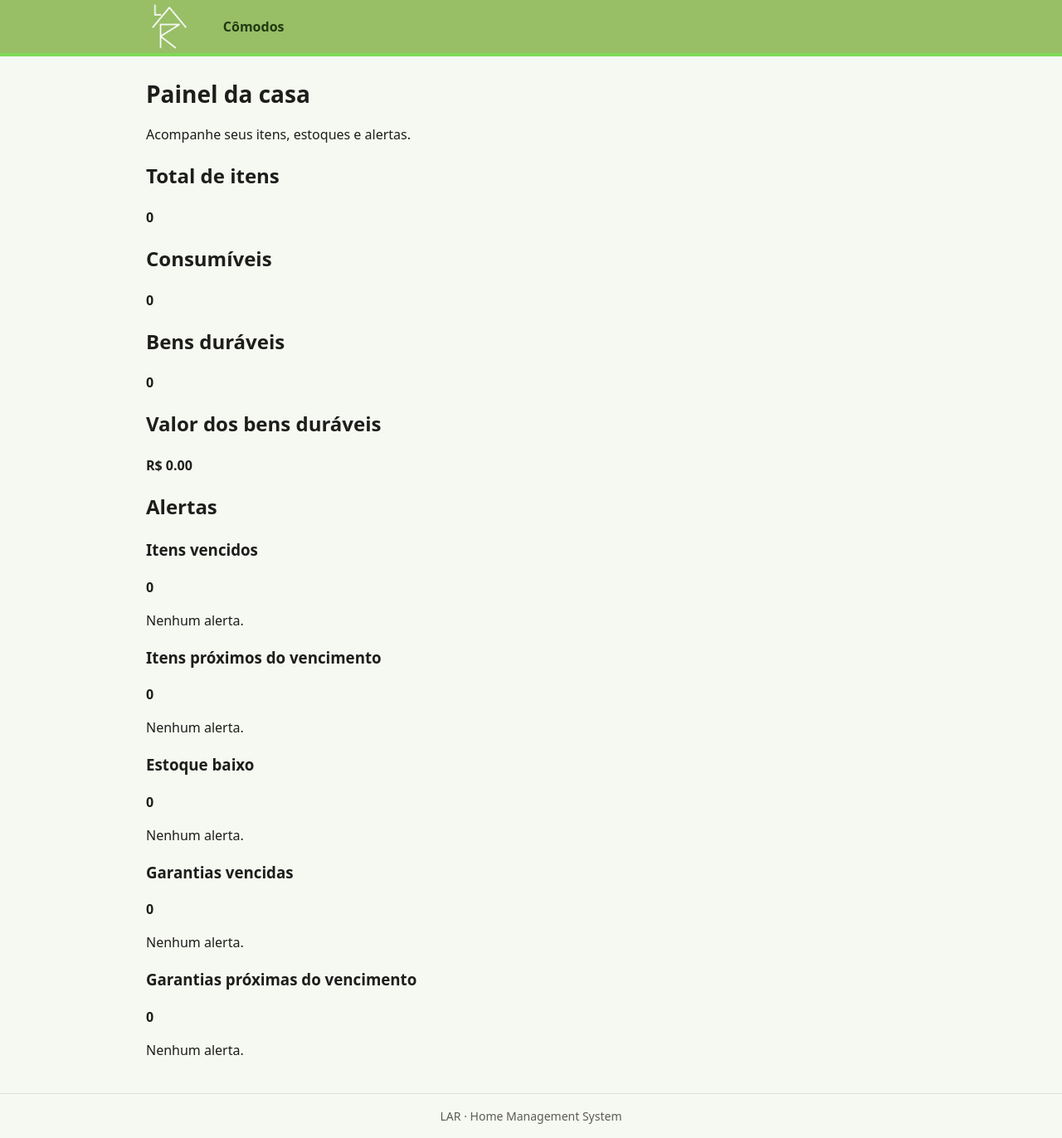
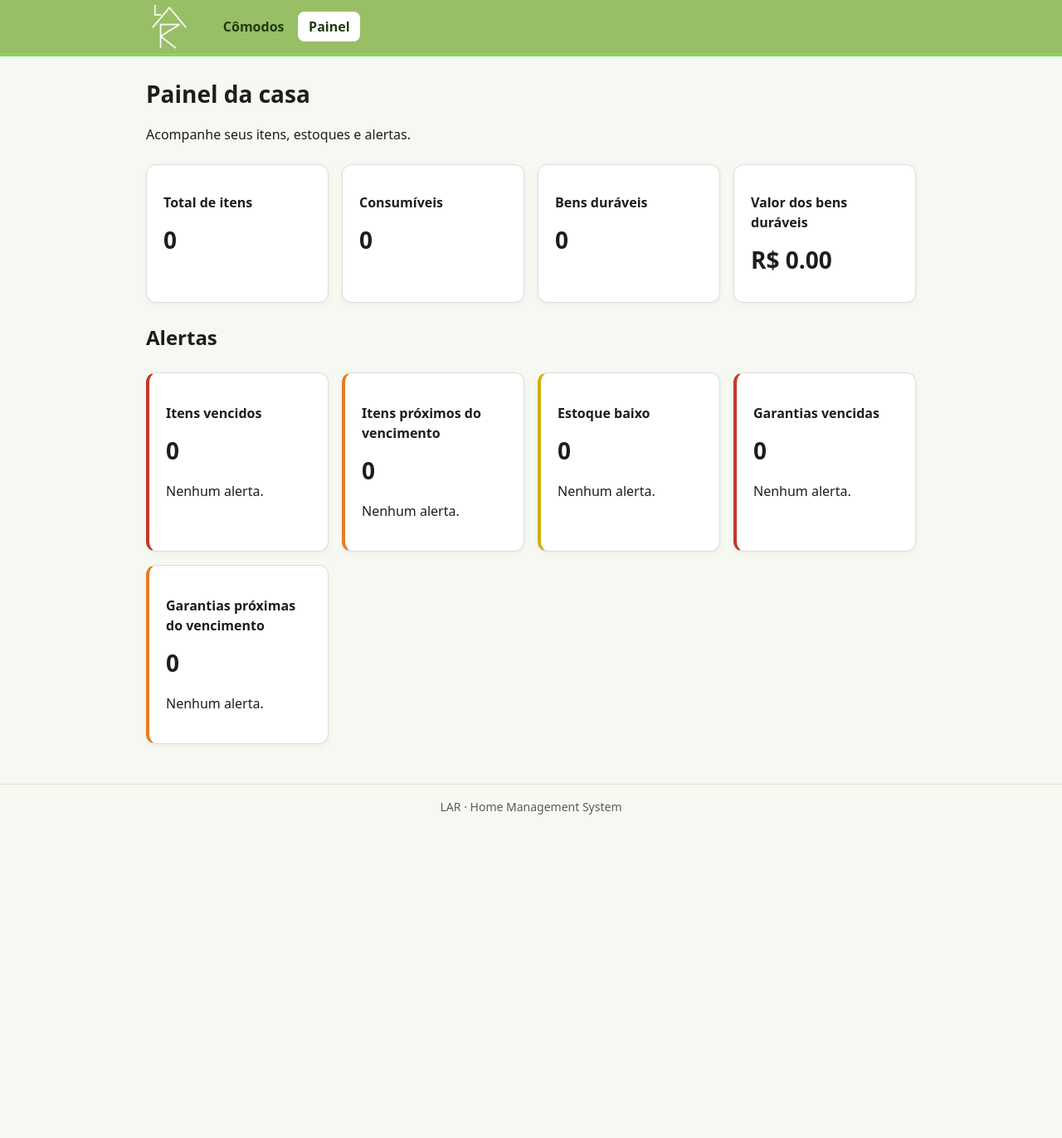
Before and after one commit to carlabferreira/LAR_Home_Management_System, a Flask app: page / in a window 1280 px wide. Shown: the whole page at 83% size. After the commit the page ends 982 px from the top, so only its background shows below. Run offline with Flask 3, Linux system fonts and the light colour scheme.

Commit message:
feat(dashboard): adiciona estilização dos cartoes e acesso pelo menu

```diff
--- a/app/static/css/style.css
+++ b/app/static/css/style.css
@@ -302,3 +302,49 @@ button:hover,
     font-size: 1.4rem;
   }
 }
+
+.dashboard-totais,
+.dashboard-alertas {
+    display: grid;
+    grid-template-columns: repeat(auto-fit, minmax(220px, 1fr));
+    gap: 16px;
+    margin: 24px 0;
+}
+
+.dashboard-card {
+    background: #ffffff;
+    border: 1px solid #dddddd;
+    border-radius: 12px;
+    padding: 20px;
+    box-shadow: 0 2px 6px rgba(0, 0, 0, 0.05);
+}
+
+.dashboard-card h2,
+.dashboard-card h3 {
+    font-size: 16px;
+    margin-bottom: 12px;
+}
+
+.dashboard-card strong {
+    font-size: 28px;
+    display: block;
+    margin-bottom: 10px;
+}
+
+.dashboard-card li {
+    margin-bottom: 6px;
+}
+
+#vencidos,
+#garantias_vencidas {
+    border-left: 4px solid #c0392b;
+}
+
+#vencendo,
+#garantias_vencendo {
+    border-left: 4px solid #e67e22;
+}
+
+#estoque_baixo {
+    border-left: 4px solid #d4ac0d;
+}
--- a/app/templates/base.html
+++ b/app/templates/base.html
@@ -14,7 +14,7 @@
 <body>
   <header class="topo">
     <div class="topo-conteudo">
-      <a class="marca" href="{{ url_for('rooms.listar') }}">
+      <a class="marca" href="{{ url_for('dashboard.index') }}">
         <img src="{{ url_for('static', filename='img/logo_marca.png') }}"
              alt="LAR · Home Management System" width="56" height="56">
       </a>
@@ -23,6 +23,14 @@
           <li>
             <a href="{{ url_for('rooms.listar') }}"
                {% if request.blueprint == 'rooms' %}class="ativo" aria-current="page"{% endif %}>Cômodos</a>
+          </li>
+          <li>
+              <a href="{{ url_for('dashboard.index') }}"
+                {% if request.blueprint == 'dashboard' %}
+                    class="ativo" aria-current="page"
+                {% endif %}>
+                  Painel
+              </a>
           </li>
         </ul>
       </nav>
```
Also changed, not shown: tests/routes/test_dashboard_routes.py (+7 -0 lines).
